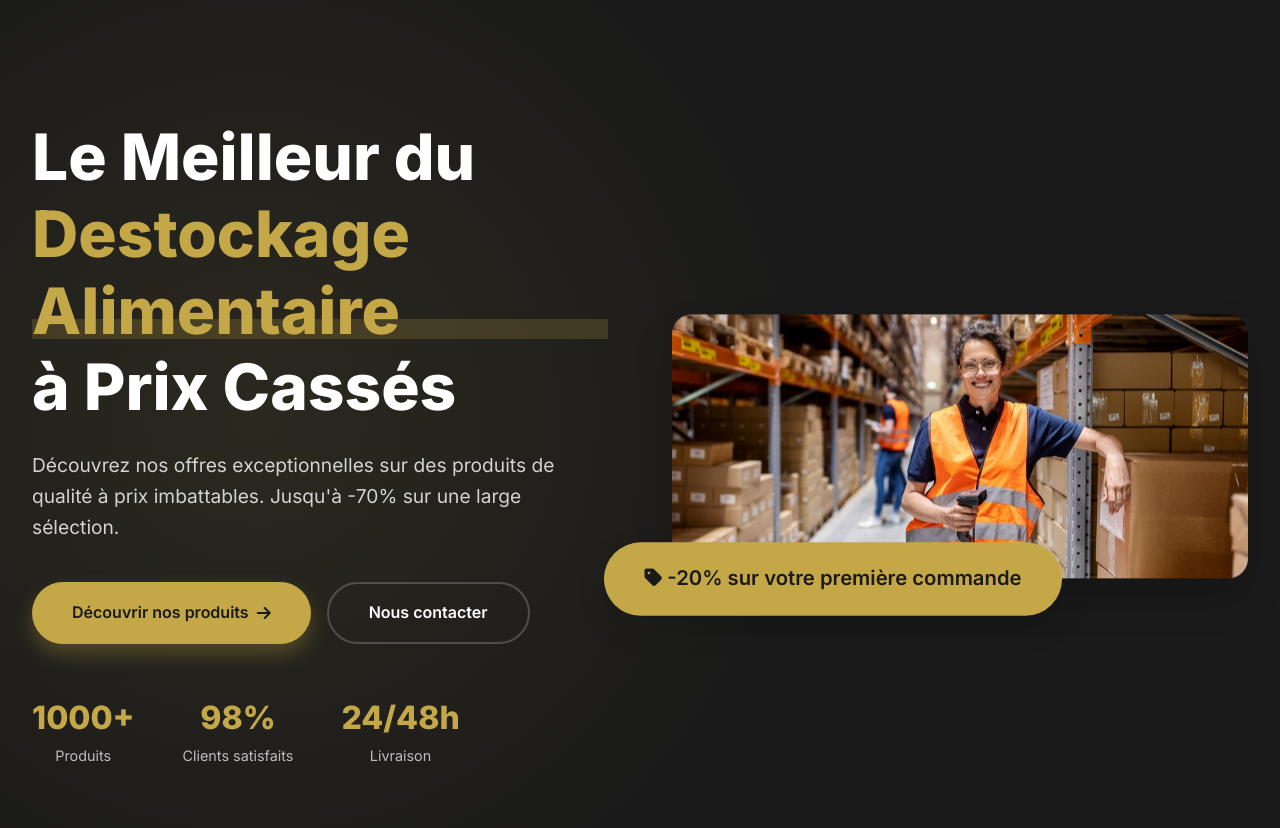
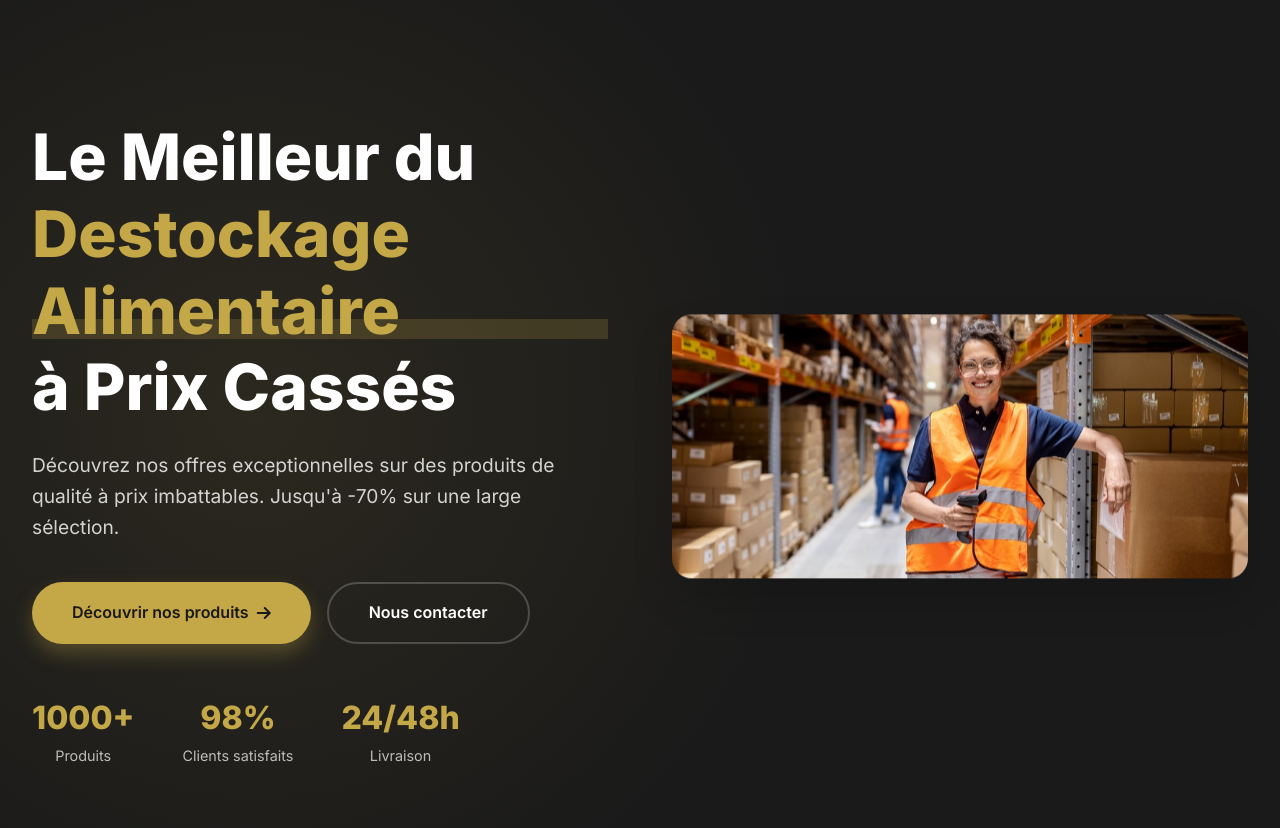
Before and after one commit to Destockagealimentaire/destockplus, a Flask app: template templates/index.html in a window 1280 px wide. Shown: the part 113-941 px from the top of the page. Run offline with Flask 3, Linux system fonts and the light colour scheme; the template is opened without the code that fills it, so the values that code supplies are empty; parts of the project's set-up code (start-up, migrations or seed data) failed here and were passed over; some libraries are stand-ins or nearby versions.

Commit message:
Update index.html

```diff
--- a/templates/index.html
+++ b/templates/index.html
@@ -36,9 +36,6 @@
         <div class="hero-image-modern">
             <img src="{{ url_for('static', filename='images/image.jpg') }}"
                  alt="Destockage alimentaire">
-            <div class="hero-badge">
-                <i class="fas fa-tag"></i> -20% sur votre première commande
-            </div>
         </div>
     </div>
 </section>
```
